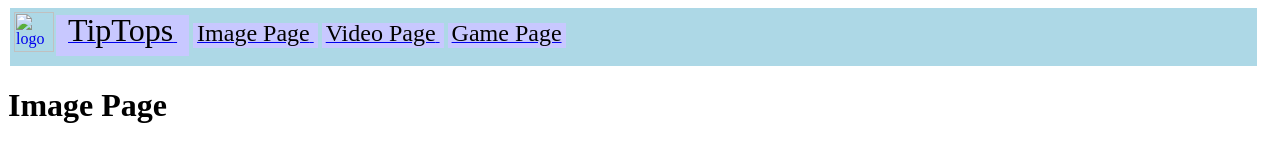
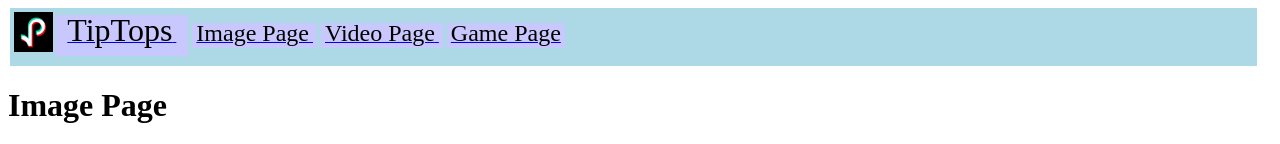
Before and after one commit to maxaronii/TipTops, a plain HTML site: page imagePage.html in a window 1280 px wide. Shown: the top 144 px of the page. Drawn offline with Linux system fonts and the light colour scheme; grey boxes are pictures that could not be loaded.

Commit message:
Update imagePage.html

```diff
--- a/imagePage.html
+++ b/imagePage.html
@@ -8,7 +8,7 @@
               <article>
                   <span class="box2">
                       <a href="index.html">
-                           <img id="logo" src="images\tiptop.png" alt="logo"/>
+                           <img id="logo" src="tiptop.png" alt="logo"/>
                           <font size="+3" color="black">TipTops</font>
                       </a>
                   </span>
```
